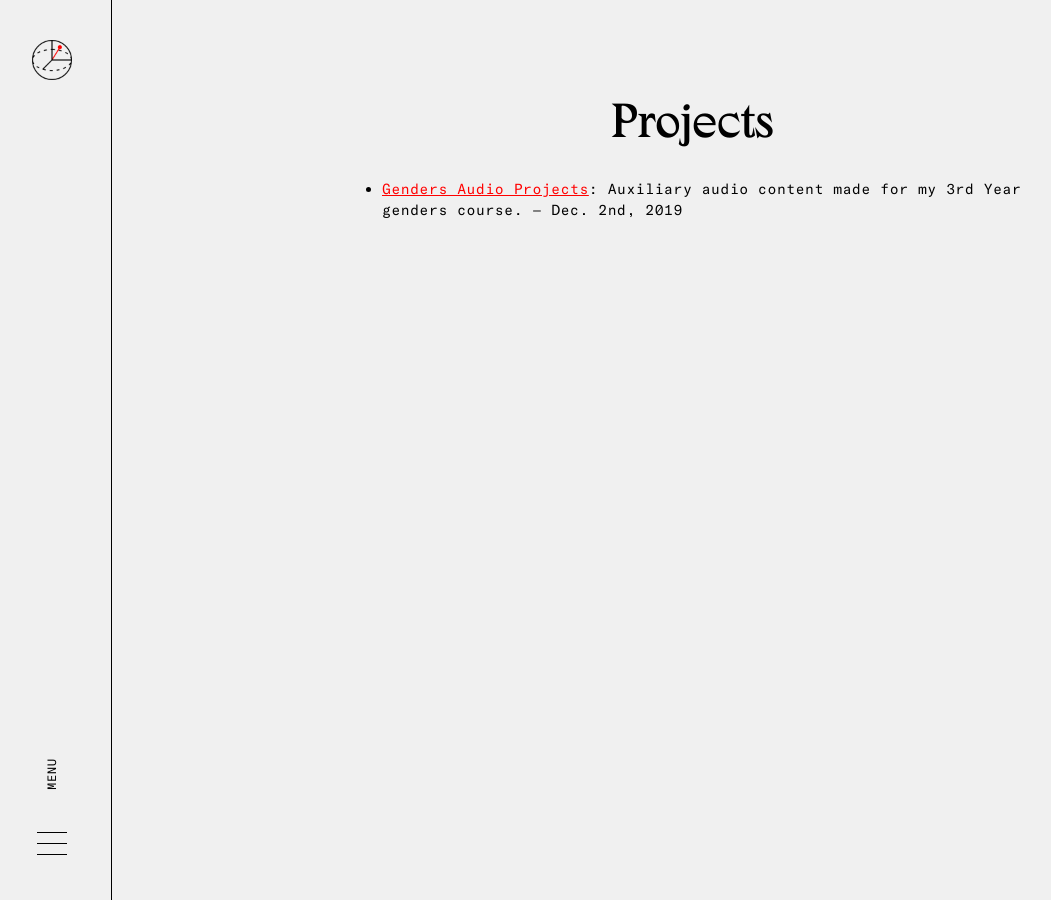
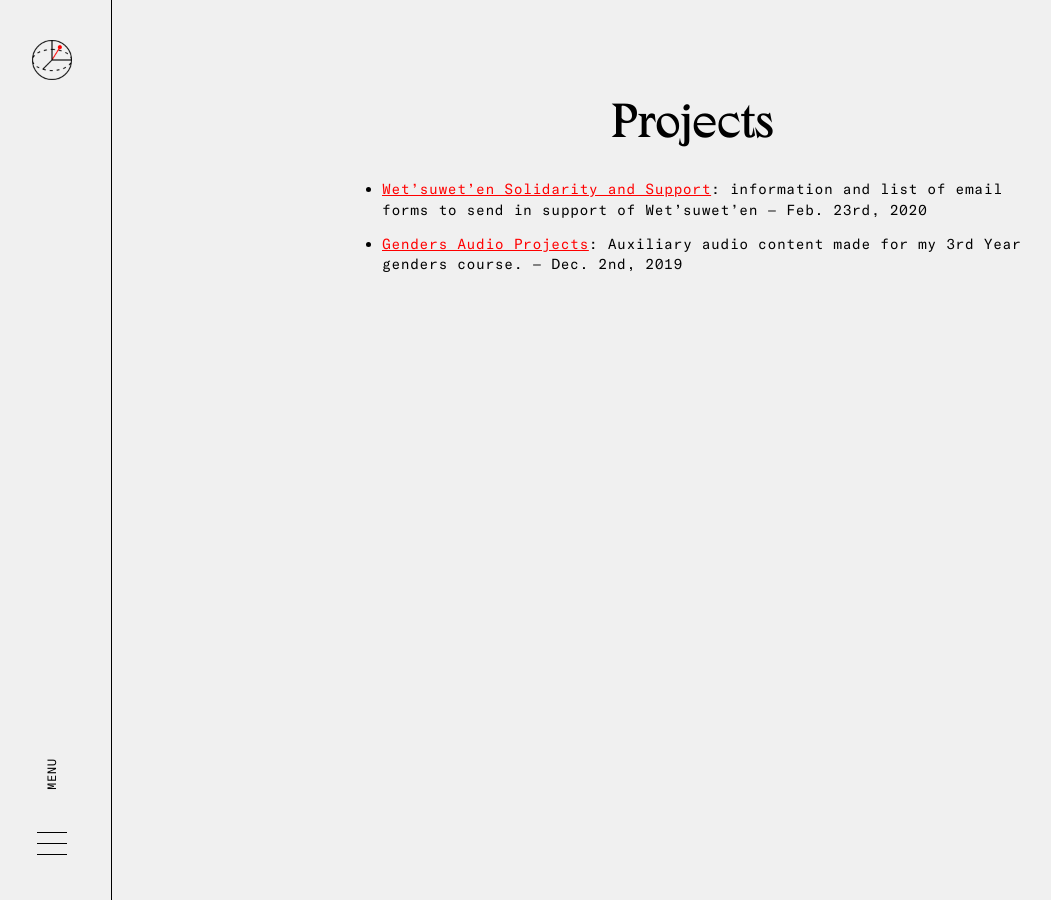
Before and after one commit to GoodbyteCo/quinnpollock.net, a Jekyll site: the page built from projects.html, in a window 1280 px wide. Shown: the whole page, without its empty margins (8-1059 px from the left). Built offline with Jekyll 4.4.1, drawn with Linux system fonts in a browser that asks for light colours; some of the changed lines change nothing that is shown.

Commit message:
Added Wesuweten Support post

```diff
--- a/assets/css/style.css
+++ b/assets/css/style.css
@@ -540,6 +540,16 @@
 	margin-top: 3rem
 }
 
+.ideas h3
+{
+	margin-top: 2rem;
+	text-transform: unset;
+}
+
+.ideas h2 {
+	margin-top: 3rem;
+}
+
 .ideas p
 {
 	text-transform: unset;
@@ -548,6 +558,12 @@
 .ideas ul {
 	text-align: left;
 	font-size: 1.2rem;
+}
+
+.letter
+{
+	font-family: body;
+	text-align: left;
 }
 
 .podcast-player
--- /dev/null
+++ b/projects/_posts/2020-02-23-WetsuwetenSupport.md
@@ -0,0 +1,72 @@
+---
+title: Wet’suwet’en Solidarity and Support
+layout: ideas
+short: information and list of email forms to send in support of Wet’suwet’en
+---
+
+Now is the time the support the Wet’suwet’en people agaist colonial violence and militarized RCMP invasion. Below is a list of contacts and talking points that can be used to contact local media, Queen's Univesity and Kingston Government Officals in order to make your voice heard
+
+## Points to Address
+
+- Indigenous sovereignty, territory, their laws
+- Respecting UNDRIP
+- Ongoing colonial violence via RCMP
+- Issues should be solved nation-to-nation and upholding ideals of reconciliation
+- Support for blockades (Tyendinaga)
+
+## Talking Points
+
+- I’m calling to ask that your government uphold your commitment to the United Nations Declaration of the Rights of the Indigenous Peoples (UNDRIP) and respect Wet’suwet’en Law by withdrawing the RCMP from Wet’suwet’en Nation and cancelling Coastal Gaslink Permits.
+- I am horrified watching footage of heavily-armed RCMP officers forcibly removing Wet’suwet’en matriarchs and people from their own territory, and want your government to immediately cease RCMP action.
+- All five Clans of the Wet’suwet’en have rejected all pipelines.  Coastal GasLink’s pipeline does not have free, prior, and informed consent from the Wet’suwet’en.  Coastal GasLink and the RCMP are trespassing on sovereign Wet’suwet’en Land
+- It is unethical to expand fossil fuel infrastructure in a climate emergency
+- If you do not order a halt/make a statement against the RCMP’s actions, you will lose my vote in the next election
+- I support the efforts of all people standing in solidarity with the Wet’suwet’en Nation, including the rail blockades
+- As a resident of Kingston, I support the rail blockades taking place in Tyendinaga
+
+## Sample Letters
+
+### Letter to the Editor
+
+{:.letter}
+Greetings,
+I’m concerned about our government’s actions towards the Wet’suwet’en. The Canadian government continues to backtrack on pursuing a nation-to-nation relationship. They are also disregarding their own commitment to UNDRIP. It is a shame for Canada to make such claims of reconciliation as the Wet’suwet’en are being met with armed officers and forced removal from their own lands. It seems to me that the Wet’suwet’en were given a choice to say yes, but not one to say no. I wish to call on the government of Canada to withdraw the RCMP from Wet’suwet’en territory and cancel Coastal GasLink’s permits. All five clans of the Wet’suwet’en have rejected the pipelines. The CGL proposed pipeline does not have free, prior, and informed consent from the Wet’suwet’en. Coastal GasLink and the RCMP are trespassing on unceded Wet’suwet’en territory.
+As a Kingston resident, I stand in solidarity with the Wet'suwet'en Nation and all it’s supporters. I support the efforts of the rail blockade in Tyendinaga. The blockades are non-violent and effective. If we wish to see the rail blockades end, Canada should withdraw all police presence in Indigenous lands.
+
+### Letter to Queen's University and Professors
+
+{:.letter}
+Greetings,
+I’m concerned about our government’s actions towards the Wet’suwet’en, and I believe it is time for students, and our public institutions, to take a stand. I wish to call on the government of Canada to withdraw the RCMP from Wet’suwet’en territory and cancel Coastal GasLink’s permits and show my solidarity with the Wet’suwet’en. As such I will be participating in the National Student Walkout March for Wet’suwet’en on March 4th.
+I’m calling on the university and its staff to publicly support the Wet’suwet’en and the struggles of all Indigenous peoples on Queen’s campus and across Canada and to cancel class during the walkout.
+
+### Letters to Student Goverment
+
+{:.letter}
+Greetings,
+I’m concerned about our government’s actions towards the Wet’suwet’en, and I believe it is time for students, and our public institutions, to take a stand. I wish to call on the government of Canada to withdraw the RCMP from Wet’suwet’en territory and cancel Coastal GasLink’s permits and show my solidarity with the Wet’suwet’en. As such I will be participating in the National Student Walkout March for Wet’suwet’en on March 4th.
+I’m calling on the student government to publicly support the Wet’suwet’en and the struggles of all Indigenous peoples on Queen’s campus and across Canada and to endorse and join the walkout.
+
+## Contacts
+
+Email Kingston Mayor and City Council [here][1]
+
+Email Queen's University Admin [here][2]
+
+Email Queen's University Student Goverment [here][3]
+
+Email the Kingston Police [here](mailto:chief@kingstonpolice.ca)
+
+Email Mark Gerretson MP of Kingston and The Island [here](mailto:mark.gerretsen@parl.gc.ca)
+
+## Letters to the Editor
+
+Send a letter to the Queen's Jounral [here](mailto:journal_editors@ams.queensu.ca?subject=Letter%20to%20the%20editors)
+
+Send a letter to the Kingston Whig [here](mailto:whig.local@sunmedia.ca?subject=Letter%20to%20the%20editors)
+
+[1]: mailto:mayor@cityofkingston.ca,goosterhof@cityofkingston.ca,schapelle@cityofkingston.ca,losanic@cityofkingston.ca,whill@cityofkingston.ca,bdoherty@cityofkingston.ca,rkiley@cityofkingston.ca,mrholland@cityofkingston.ca,jmclaren@cityofkingston.ca,jneill@cityofkingston.ca,pstroud@cityofkingston.ca,rhutchison@cityofkingston.ca,RNBoehme@cityofkingston.ca?subject=Wet'suwet'en
+
+[2]: mailto:principal@queensu.ca,provost@queensu.ca,engdean@queensu.ca,deanartsci@queensu.ca,david.saunders@queensu.ca,smithdean@queensu.ca,rebecca.luce-Kapler@queensu.ca,deansgsr@queensu.ca,richard.reznick@queensu.ca,mark.walters@queensu.ca,vpdean.sa@queensu.ca?subject=Wet'suwet'en
+
+[3]: mailto:president@ams.queensu.ca,vpops@ams.queensu.ca,vpua@ams.queensu.ca,external.advocacy@ams.queensu.ca,sic@ams.queensu.ca,board.chair@ams.queensu.ca,newpresident@ams.queensu.ca,newvpops@ams.queensu.ca,newvpua@ams.queensu.ca,president@sgps.ca,rector@queensu.ca?subject=Wet'suwet'en
```
